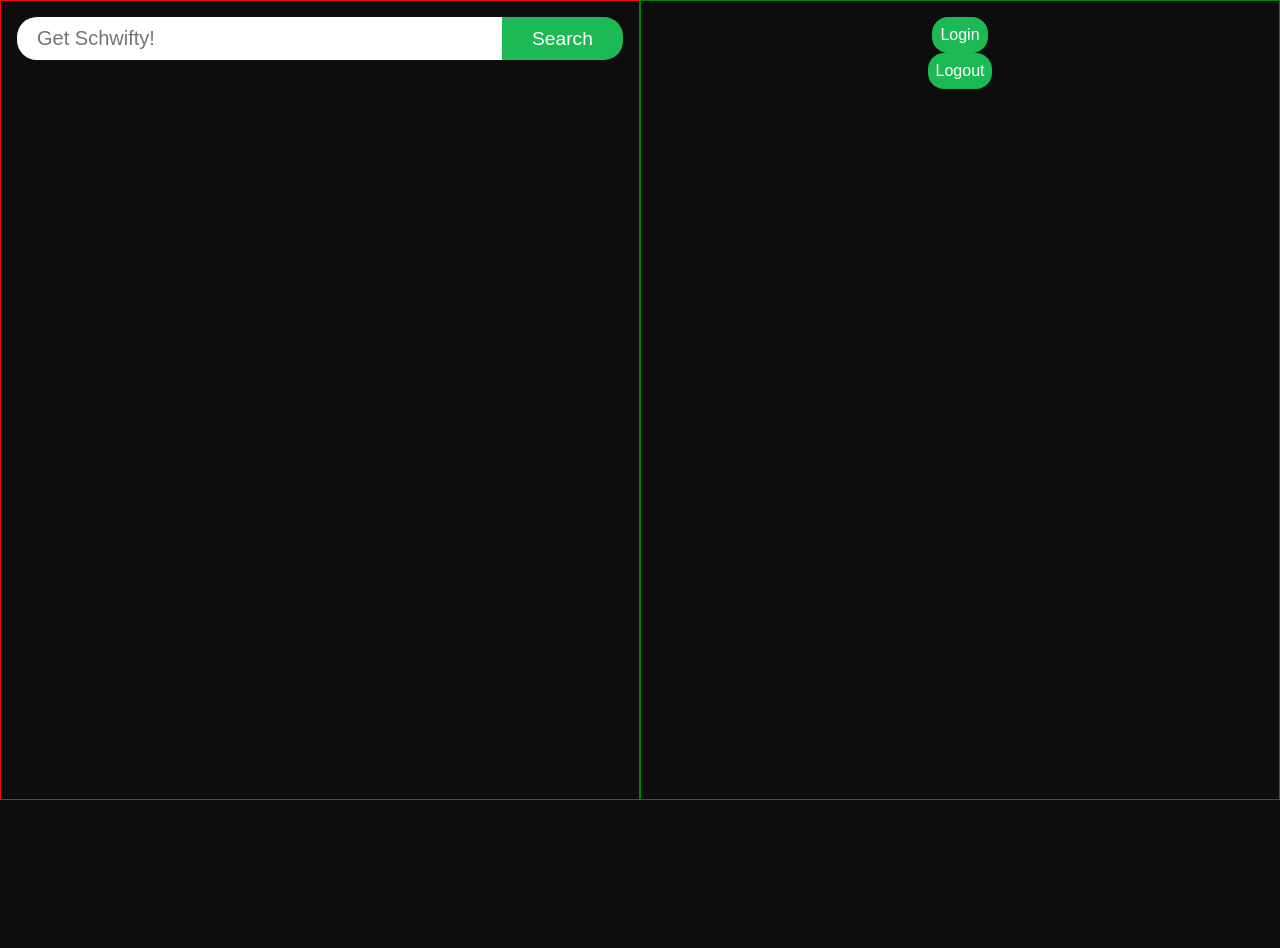
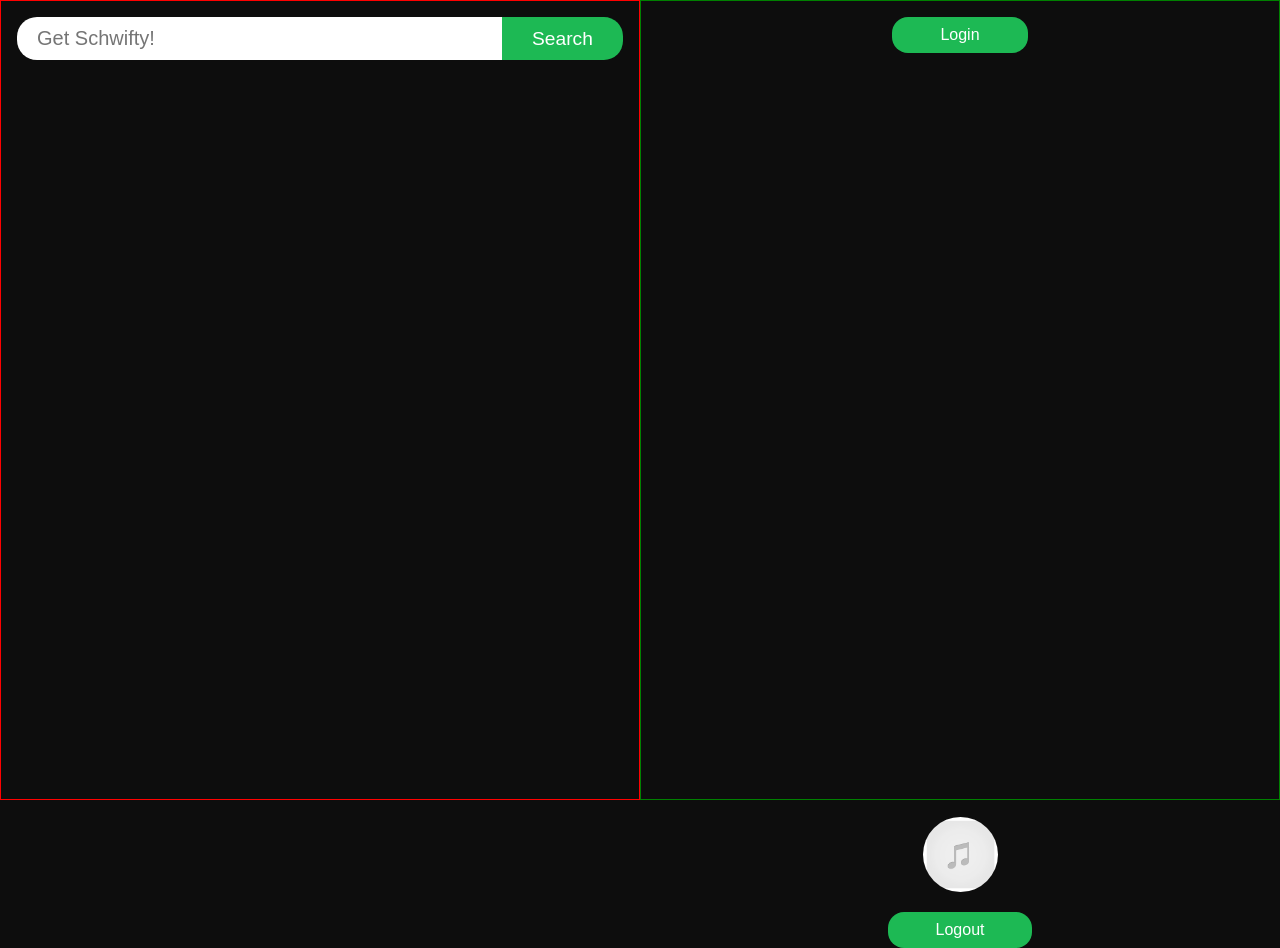
Before and after one commit to utopiaio/Schwifty, a website built with webpack: page index.html in a window 1280 px wide. Before the commit the page ends 800 px from the top, so only its background shows below. Built offline with nearby package versions, Linux system fonts and the light colour scheme; some packages are replaced by stand-ins of ours.

Commit message:
UI/UX of user login and logout

```diff
--- a/app/js/schwifty.js
+++ b/app/js/schwifty.js
@@ -3,11 +3,13 @@
 import 'notie/dist/notie.min.css';
 import 'normalize.css';
 
+import anime from 'animejs';
 import { confirm } from 'notie';
 
 import 'App/sass/schwifty.scss';
 import store from 'App/redux/store.js';
 
+import { showElement, hideElement } from 'App/redux/actions/dom';
 import { asyncUserIsLoggedIn, authorizeSpotify, asyncUserBoot, logout } from 'App/redux/actions/user';
 
 store.subscribe(() => {
@@ -16,9 +18,10 @@ store.subscribe(() => {
 store
   .dispatch(asyncUserIsLoggedIn())
   .then(() => {
-    console.log('0', store.getState());
+    showElement('#profile');
+    console.log(store.getState());
   }, () => {
-    console.log('Not logged in');
+    showElement('#login-container');
   });
 
 document.querySelector('#search-form').addEventListener('submit', (e) => {
--- a/index.html
+++ b/index.html
@@ -37,8 +37,15 @@
 
     <!-- playlist -->
     <div class="container container_playlist">
-      <button id="login" class="button button-200">Login</button>
-      <button id="logout" class="button button-200">Logout</button>
+      <div id="profile" class="profile">
+        <img id="profile-image" class="profile__image" src="app/static/placeholder.png">
+        <p id="profile-username" class="profile__username text-mute"></p>
+        <button id="logout" class="button button-auth profile__logout">Logout</button>
+      </div>
+
+      <div id="login-container">
+        <button id="login" class="button button-auth">Login</button>
+      </div>
     </div>
     <!-- ./ playlist -->
 
```
